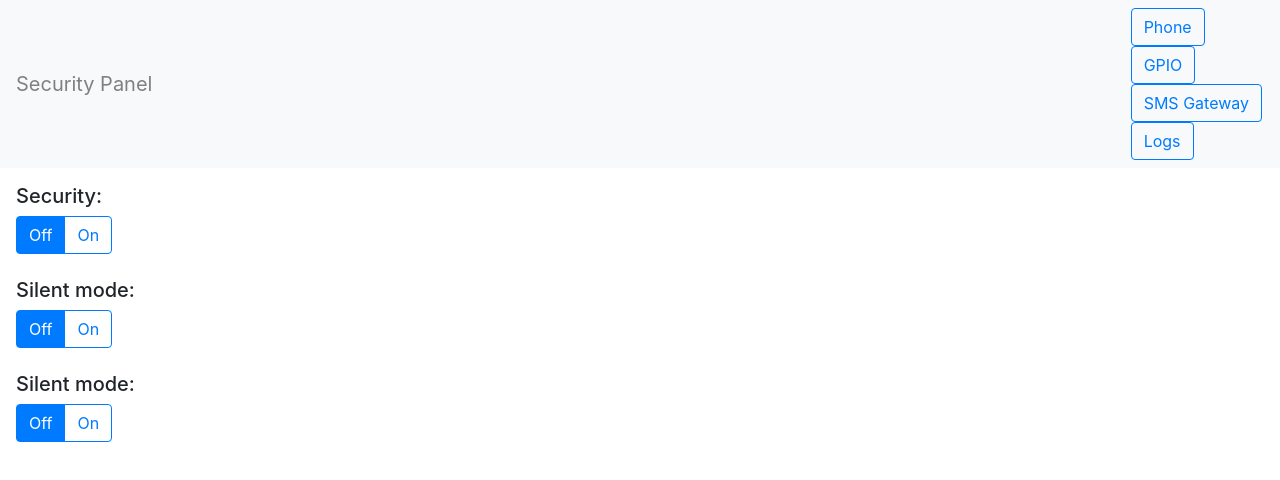
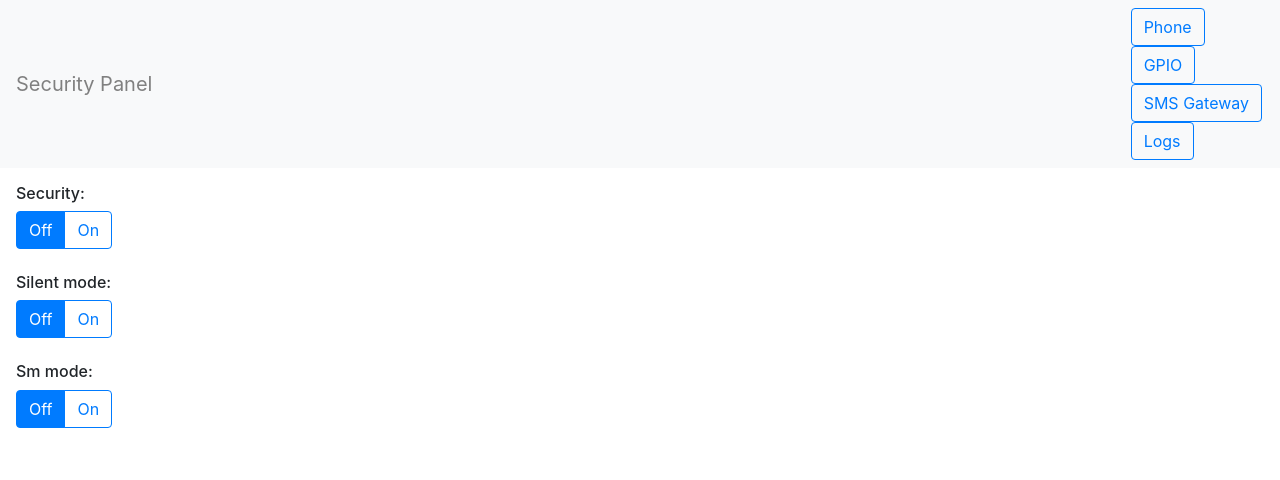
Before and after one commit to cimon87/basement_project_vue, a Vue app: page / in a window 1280 px wide. Shown: the top 480 px of the page. Built offline with nearby package versions, Linux system fonts and the light colour scheme.

Commit message:
Created gpio view

```diff
--- a/src/components/Gpio.vue
+++ b/src/components/Gpio.vue
@@ -1,13 +1,36 @@
-/* eslint-disable */
 <template>
     <div>
-        <p>GPIO</p>
+        <template v-for="(gpio, index) in gpios">
+          <h6>{{ gpio.Description }} ({{gpio.PinName}})</h6>
+          <b-form-radio-group :options="options"
+                              v-on:click="changeState"
+                              buttons
+                              button-variant="outline-primary"
+                              v-model="gpio.State"
+                              :disabled="gpio.ReadOnly">
+          </b-form-radio-group>
+          <br>
+          <br>
+        </template>
     </div>
 </template>
 <script>
 export default {
   data () {
     return {
+      gpios: [
+        { Description: "LED", PinName: "Gpio 16", State: 1, ReadOnly: 0 },
+        { Description: "Contracton", PinName: "Gpio 20", State: 0, ReadOnly: 1 }
+      ],
+      options: [
+        { text: "Off", value: 0 },
+        { text: "On", value: 1 }
+      ]
+    }
+  },
+  methods: {
+    changeState(event) {
+
     }
   }
 }
--- a/src/components/Home.vue
+++ b/src/components/Home.vue
@@ -1,6 +1,6 @@
 <template>
     <div>
-        <h5>Security: </h5>
+        <h6>Security: </h6>
         <b-form-radio-group v-model="securityEnabled"
                             :options="options"
                             buttons
@@ -10,7 +10,7 @@
         <br>
         <br>
 
-        <h5>Silent mode: </h5>
+        <h6>Silent mode: </h6>
         <b-form-radio-group v-model="silentModeEnabled"
                             :options="options"
                             buttons
@@ -20,7 +20,7 @@
         <br>
         <br>
 
-        <h5>Silent mode: </h5>
+        <h6>Sm mode: </h6>
         <b-form-radio-group v-model="smsEnabled"
                             :options="options"
                             buttons
--- a/src/router/index.js
+++ b/src/router/index.js
@@ -1,6 +1,6 @@
 import Vue from 'vue'
 import Router from 'vue-router'
-import * as Components from '@/components/all'
+import * as Components from '@/components'
 
 Vue.use(Router)
 
@@ -27,8 +27,8 @@ export default new Router({
       component: Components.Logs
     },
     {
-      path: '/logs',
-      name: 'Logs',
+      path: '/gpio',
+      name: 'Gpio',
       component: Components.Gpio
     }
   ]
```
Also changed, not shown: src/components/index.js (renamed from src/components/all.js).
